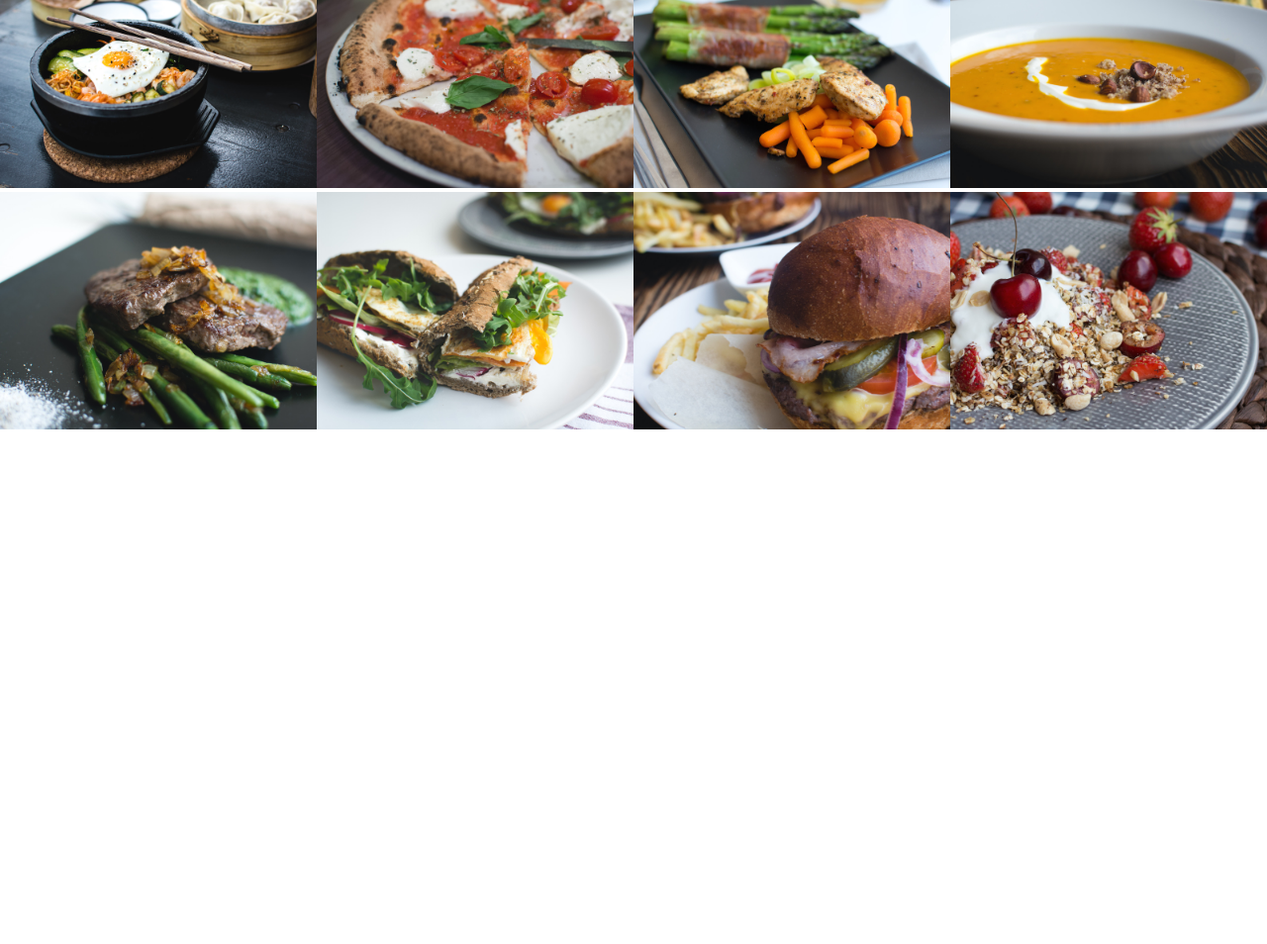
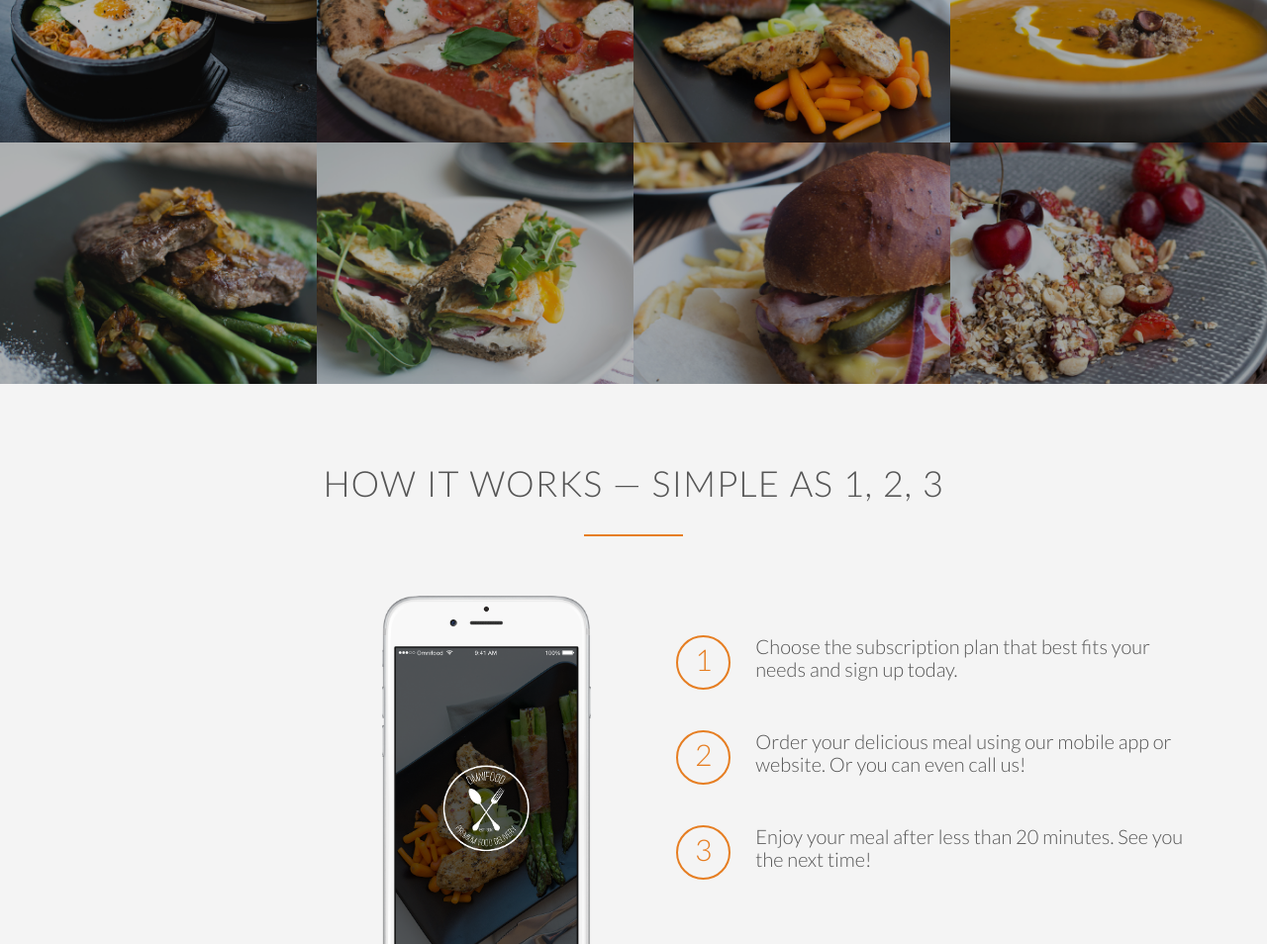
Before and after one commit to cristianvl8/Omnium-App, a plain HTML site: page index.html in a window 1280 px wide. Shown: the part 1610-2564 px from the top of the page at 99% size. Before the commit the page ends 2048 px from the top, so only its background shows below. Drawn offline with Linux system fonts and the light colour scheme; files whose address does not match are found by name.

Commit message:
section 3 done

```diff
--- a/index.html
+++ b/index.html
@@ -82,6 +82,7 @@
         </div>
     </section>
 
+
     <section class="section-meals">
         <ul class="meals-showcase">
             <li>
@@ -106,7 +107,7 @@
             </li>
         </ul>
 
-        <ul class="meals-showcase">
+        <ul class="meals-showcase clearfix">
             <li>
                 <figure class="meal-photo">
                     <img src="resources/images/5.jpg" alt="Paleo beef steak with vegetables">
@@ -130,6 +131,33 @@
         </ul>
     </section>
 
+
+    <section class="section-steps">
+        <div class="row">
+            <h2>How it works &mdash; Simple as 1, 2, 3</h2>
+        </div>
+        <div class="row">
+            <div class="col span-1-of-2 steps-box">
+                <img src="resources/images/app-iPhone.png" alt="Omnifood app on Iphone" class="app-screen">
+            </div>
+            <div class="col span-1-of-2 steps-box">
+                <div class="works-step">
+                    <div>1</div>
+                    <p>Choose the subscription plan that best fits your needs and sign up today.</p>
+                </div>
+                <div class="works-step">
+                    <div>2</div>
+                    <p>Order your delicious meal using our mobile app or website. Or you can even call us!</p>
+                </div>
+                <div class="works-step">
+                    <div>3</div>
+                    <p>Enjoy your meal after less than 20 minutes. See you the next time!</p>
+                </div>
+                <a href="#" class="btn-app"><img src="resources/images/download-app.svg" alt="App Store Button"></a>
+                <a href="#" class="btn-app"><img src="resources/images/download-app-android.png" alt="Play Store Button"></a>
+            </div>
+        </div>
+    </section>
 </body>
 
 </html>
--- a/resources/css/style.css
+++ b/resources/css/style.css
@@ -1,6 +1,7 @@
 
 /* Orange color : #e67e22 */
 
+    /* BASIC SETUP */
 * {
     margin: 0;
     padding: 0;
@@ -15,6 +16,14 @@ html {
     font-weight: 300;
     text-rendering: optimizeLegibility;
 }
+
+.clearfix {zoom:1}
+.clearfix:after {
+    content: '.';
+    clear: both;
+    display: block;
+    height: 0;
+    visibility: hidden}
 
 /* REUSABLE COMPONENTS */
 
@@ -195,7 +204,18 @@ header {
     border-bottom: 2px solid #e67e22
 }
 
+/* FEATURES */
+
+.section-features .long-copy {
+    margin-bottom: 30px;
+}
+
+
 /* MEALS */
+
+.section-meals {
+    padding: 0;
+}
 
 .meals-showcase {
   list-style: none;
@@ -211,9 +231,72 @@ header {
 .meal-photo {
     width: 100%;
     margin: 0;
+    overflow: hidden;
+    background-color: black;
 }
 
 .meal-photo img {
+    opacity: 0.7;
     width: 100%;
     height: auto;
+    transform: scale(1.15);
+    transition: transform 0.5s, opacity 0.5s;
 }
+
+.meal-photo img:hover {
+    opacity: 1;
+    transform: scale(1.03);
+}
+
+/* HOW IT WORKS */
+
+.section-steps {
+    background-color: #f4f4f4;
+}
+
+ .steps-box {
+     margin-top: 30px;
+ }
+
+.steps-box:first-child {
+     text-align: right;
+     padding-right: 3%;
+      margin-top: 30px;
+}
+
+.steps-box:last-child {
+      padding-left: 3%;
+      margin-top: 70px;
+}
+
+.app-screen {
+    width: 40%;
+}
+
+.works-step {
+    margin-bottom: 50px;
+}
+
+.works-step:last-of-type {
+     margin-bottom: 80px;
+}
+
+.works-step div {
+    color: #e67e22;
+    border: 2px solid #e67e22;
+    /* display: inline-block; */
+    border-radius: 50%;
+    height: 55px;
+    width: 55px;
+    text-align: center;
+    padding: 5px;
+    float: left;
+    font-size: 150%;
+    margin-right: 25px;
+}
+
+.btn-app img {
+    height: 50px;
+    width: auto;
+    margin-right: 10px;
+}
```
